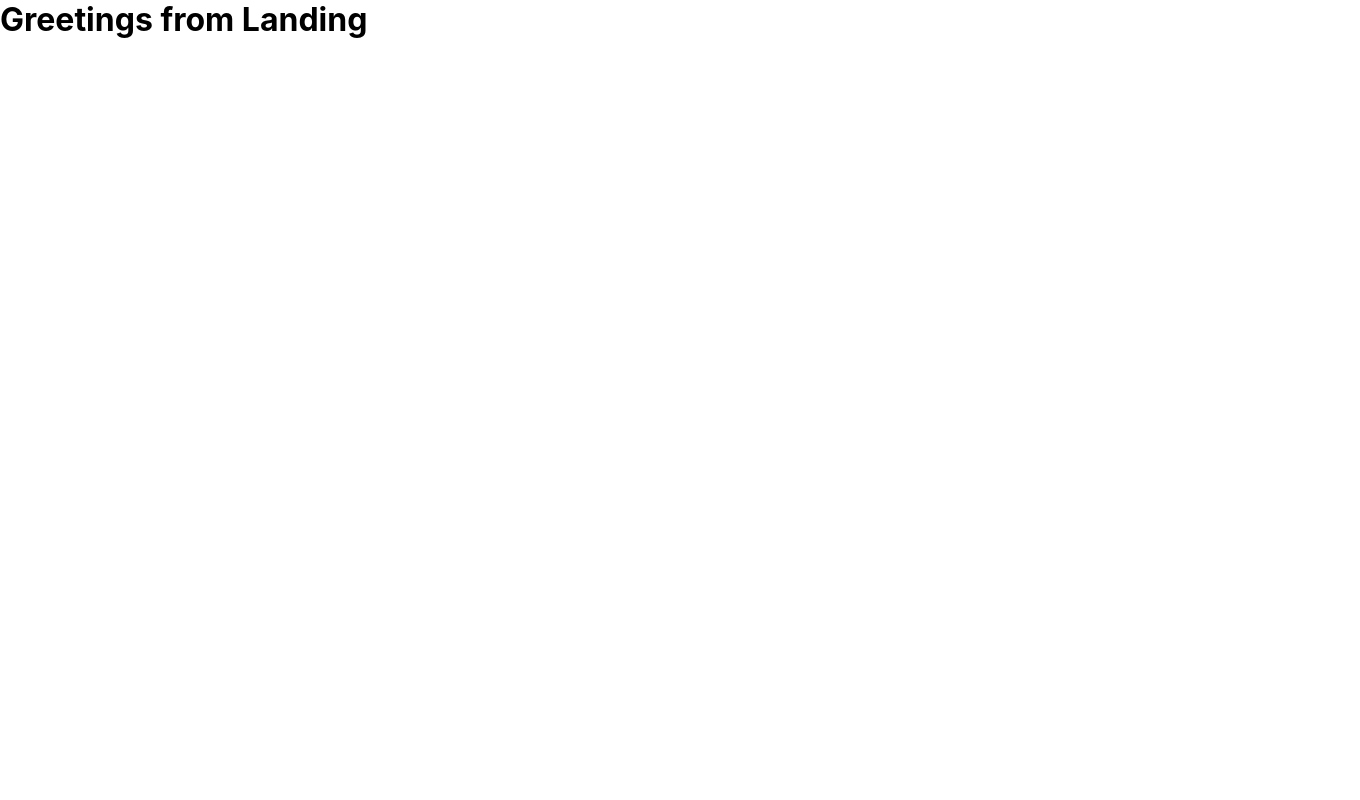
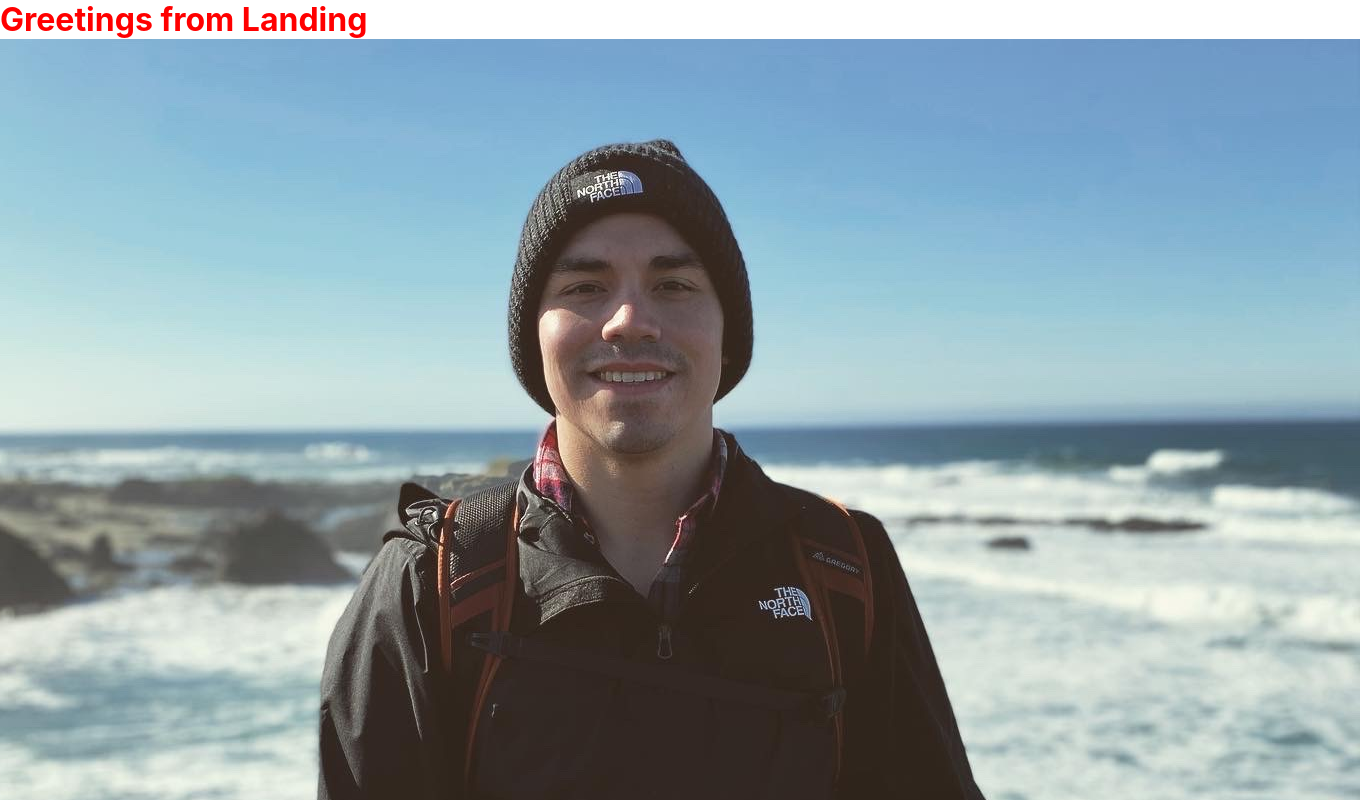
Before and after one commit to tpadilla10117/v2.0-tpadilla.com, a React (Create React App) app: page / in a window 1280 px wide. Shown: the top 800 px of the page, 1360 px wide, since content can reach past the window. Built offline with nearby package versions, Linux system fonts and the light colour scheme.

Commit message:
was able to get my scss file situated

```diff
--- a/package.json
+++ b/package.json
@@ -8,6 +8,7 @@
     "@testing-library/user-event": "^12.8.3",
     "classnames": "^2.3.1",
     "dotenv": "^10.0.0",
+    "node-sass": "^6.0.1",
     "react": "^17.0.2",
     "react-dom": "^17.0.2",
     "react-router-dom": "^5.3.0",
--- a/src/components/App.js
+++ b/src/components/App.js
@@ -31,7 +31,7 @@ function App() {
             <AboutMe />
           </Route>
 
-        {/* TODO: Developer Section */}
+        {/* TODO: Developer Section - styling */}
           <Route exact path="/developer">
 
             <Developer
--- a/src/components/pages/landing/Landing.jsx
+++ b/src/components/pages/landing/Landing.jsx
@@ -1,9 +1,69 @@
 import React from 'react';
+import "./Landing.scss";
+
+import hike from "../../../assets/images/hike.jpeg";
 
 const Landing = () => {
+
+
+    const landingOptions = [
+        {
+          id: 1,
+          title: "About",
+          img: `${hike}`
+        },
+        {
+            id: 2,
+            title: "Developer"
+        },
+        {
+            id: 3,
+            title: "UX Designer"
+        },
+        {
+            id: 4,
+            title: "Contact"
+        },
+        {
+            id: 5,
+            title: "Resume"
+        }
+      ];
+
+
+
     return (
         <main>
             <h1>Greetings from Landing</h1>
+
+            {/* TODO: Style the divs */}
+
+            <section className="landing-section">
+
+                {landingOptions.map(landingImage => {
+                    return (
+                        <div id={landingImage.id} key={landingImage.id} className="projCardBox">
+                            <div className="imgWrapper">
+                                <img src={landingImage.img} alt="" />
+                            </div>
+
+                            <div className="detailsBox">
+                                <div className="contentBox">
+                                    <p className="landingImage-cardHead">{landingImage.title}</p>
+
+                                </div>
+
+                            </div>
+
+                        </div>
+                    )
+                })}
+
+            </section>
+
+
+
+
         </main>
     );
 };
--- /dev/null
+++ b/src/components/pages/landing/Landing.scss
@@ -0,0 +1,22 @@
+.landing-section {
+    display: flex;
+    flex-direction: column;
+
+
+    div {
+        display: flex;
+        flex-direction: column;
+        align-items: center;
+        color: green;
+    }
+
+
+}
+
+h1 {
+    color: red;
+}
+
+/* .landingImage-cardHead {
+    color: blue;
+} */
--- a/src/components/utils.js
+++ b/src/components/utils.js
@@ -24,7 +24,7 @@ export { default as LinkButton } from './layout/linkbutton/LinkButton.jsx';
 
 //Pages:
 
-export { default as Landing } from './pages/landing/landing.jsx';
+export { default as Landing } from './pages/landing/Landing.jsx';
 
 export { default as Developer } from './pages/developer/Developer.jsx';
 
--- a/src/utils/seed.js
+++ b/src/utils/seed.js
@@ -1,6 +1,4 @@
 /* For default data to be used in project: */
-
-import React from 'react';
 
 import CrwnClothing from "../assets/images/crwn_clothing_landing.png";
 import Codalorians from "../assets/images/codalorians.png";
```
Also changed, not shown: 1 other file (tests, documents, lock files or other folders).
